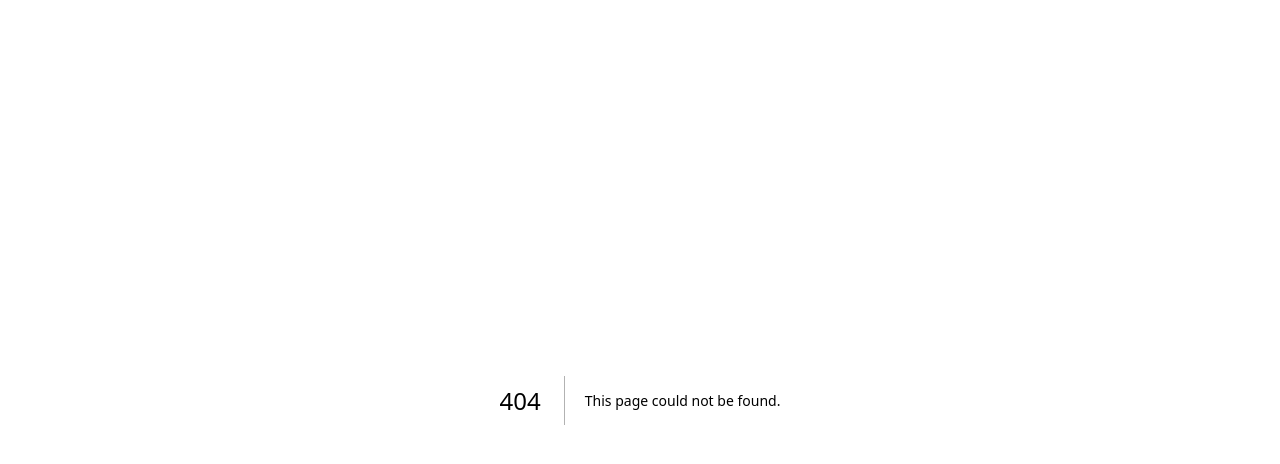
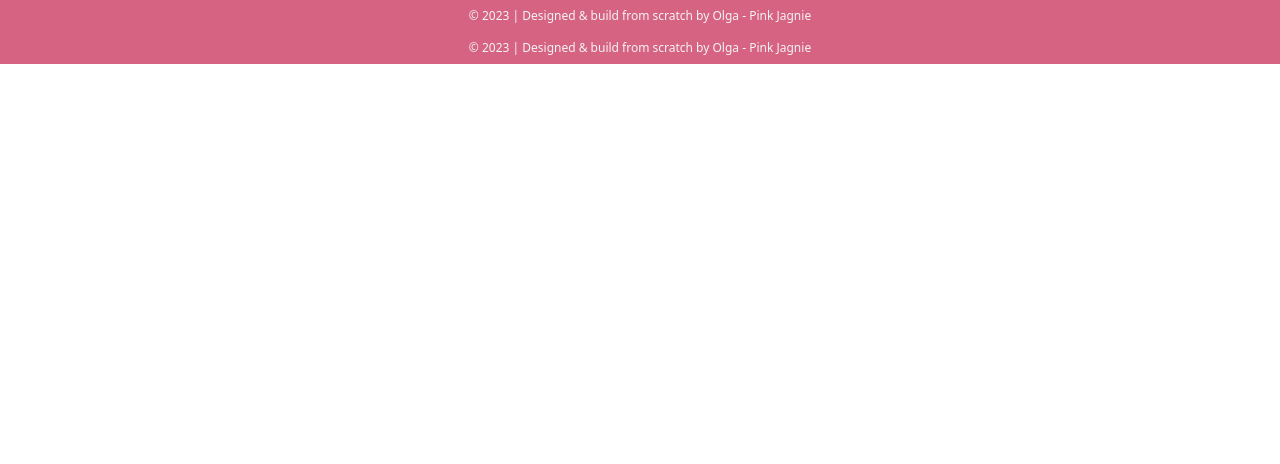
Before and after one commit to pinkjagnie/mini-my-portfolio-site, a Next.js app: page /components/Footer in a window 1280 px wide. Before the commit this address had no page. Shown: the top 464 px of the page. Built offline with nearby package versions, Linux system fonts and the light colour scheme.

Commit message:
Add Footer component

```diff
--- /dev/null
+++ b/src/pages/components/Footer.js
@@ -0,0 +1,12 @@
+import React from 'react';
+
+const Footer = () => {
+  return(
+    <section id="footer" className='flex w-full py-2 bg-[#d66382] text-zinc-100'>
+      <p className='w-[80%] text-center text-xs mx-auto'>&copy; {' '}
+      {new Date().getFullYear()} | Designed &amp; build from scratch by Olga - Pink Jagnie</p>
+    </section>
+  )
+};
+
+export default Footer;
```
